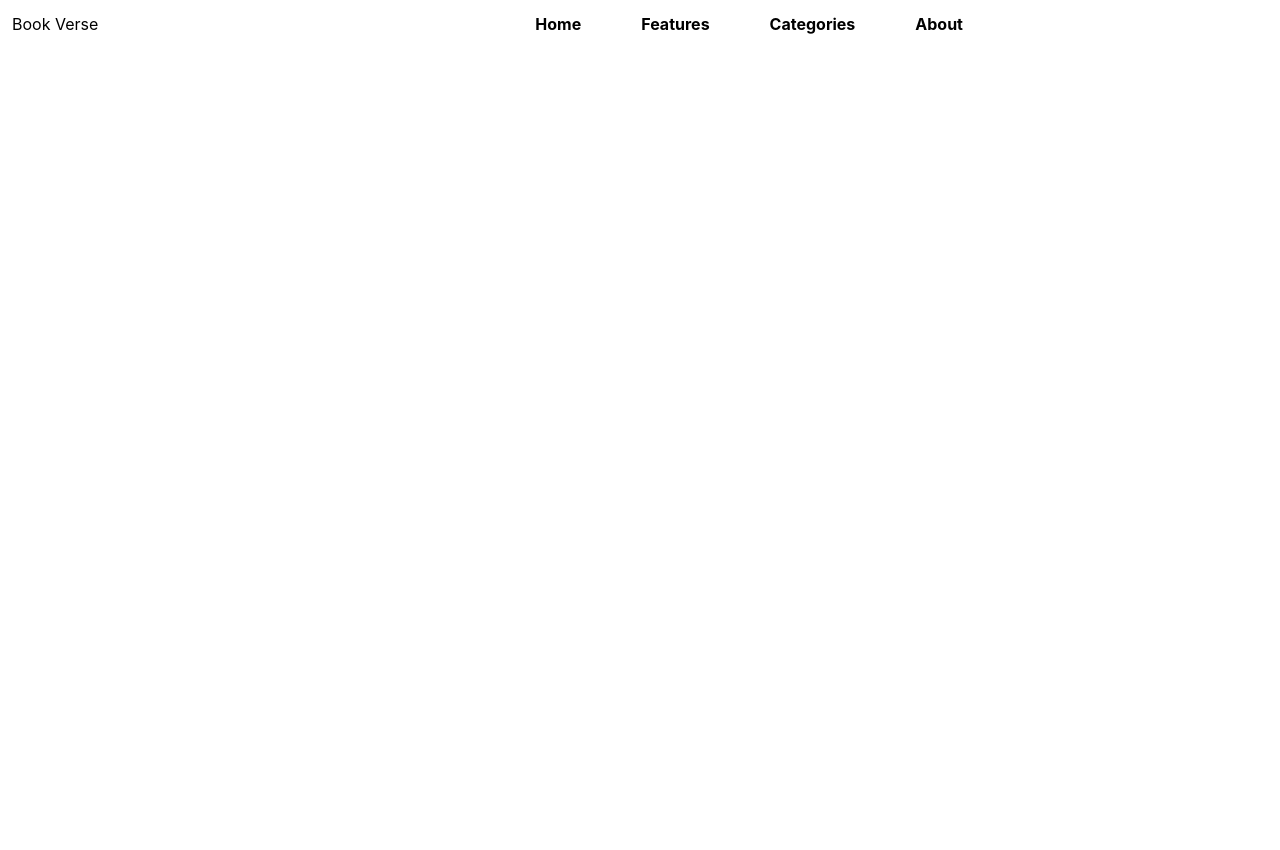
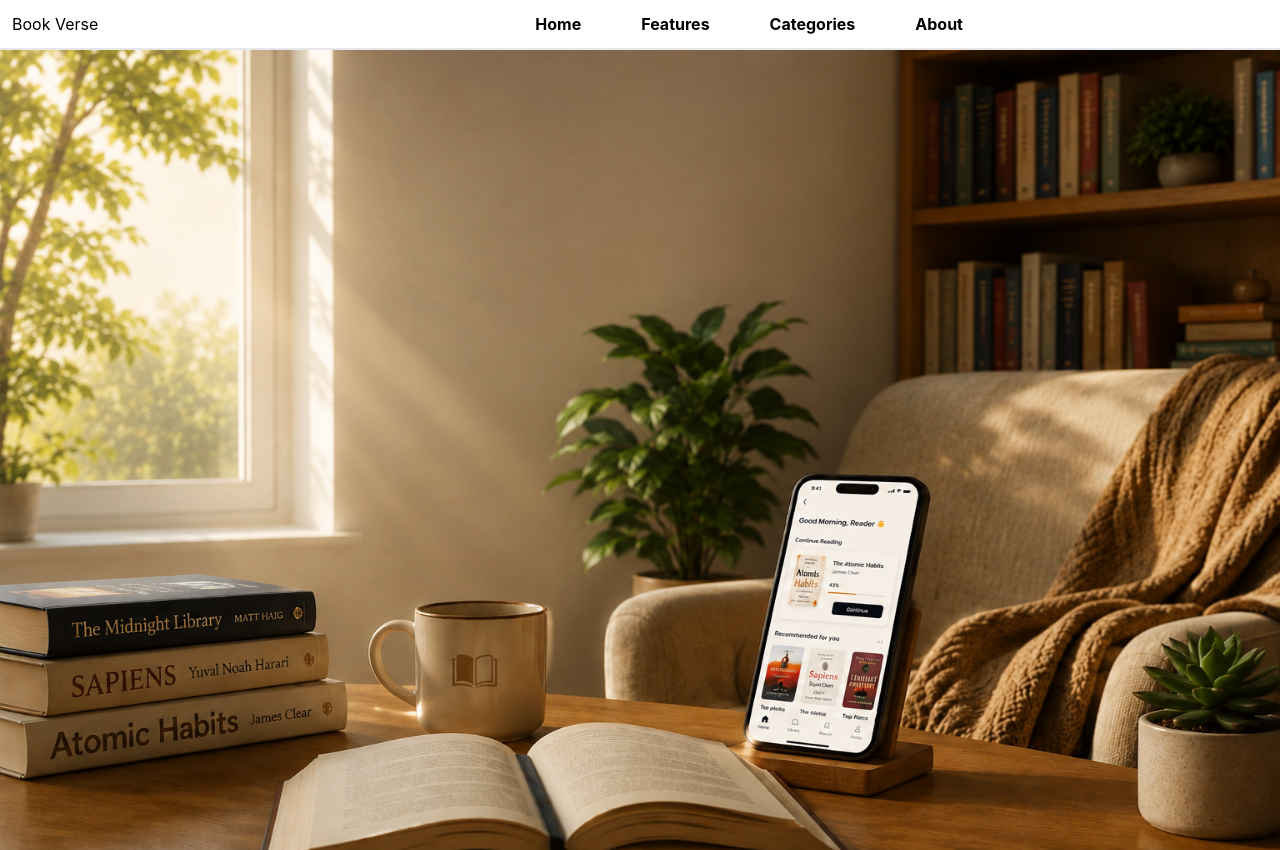
Before and after one commit to DanielApple05/Book-verse, a React (Vite) app in the folder book-verse-frontend/: page / in a window 1280 px wide. Before the commit the page ends 800 px from the top, so only its background shows below. Built offline with nearby package versions, Linux system fonts and the light colour scheme.

Commit message:
Enhance Header component with landing page image and styling improvements

```diff
--- a/book-verse-frontend/src/assets/components/header-component/header.jsx
+++ b/book-verse-frontend/src/assets/components/header-component/header.jsx
@@ -7,7 +7,8 @@ const Header = () => {
 
   return (
     <div>
-      <div className='flex justify-between p-3 '>
+      <div>
+        <div className='flex justify-between p-3 border-b-2 border-gray-200 '>
           <h1>
             Book Verse
           </h1>
@@ -23,6 +24,13 @@ const Header = () => {
             }
           </div>
         </div>
+        <div>
+          <img src="/images/landing-page.png" alt="landing-page" className='bg-cover bg-no-repeat flex bg-center h-screen w-full' />
+          <div>
+
+          </div>
+        </div>
+      </div>
     </div>
   );
 }
```
Also changed, not shown: book-verse-frontend/public/images/landing-page.png (added). Lines whose indentation alone changed are shown as unchanged.
